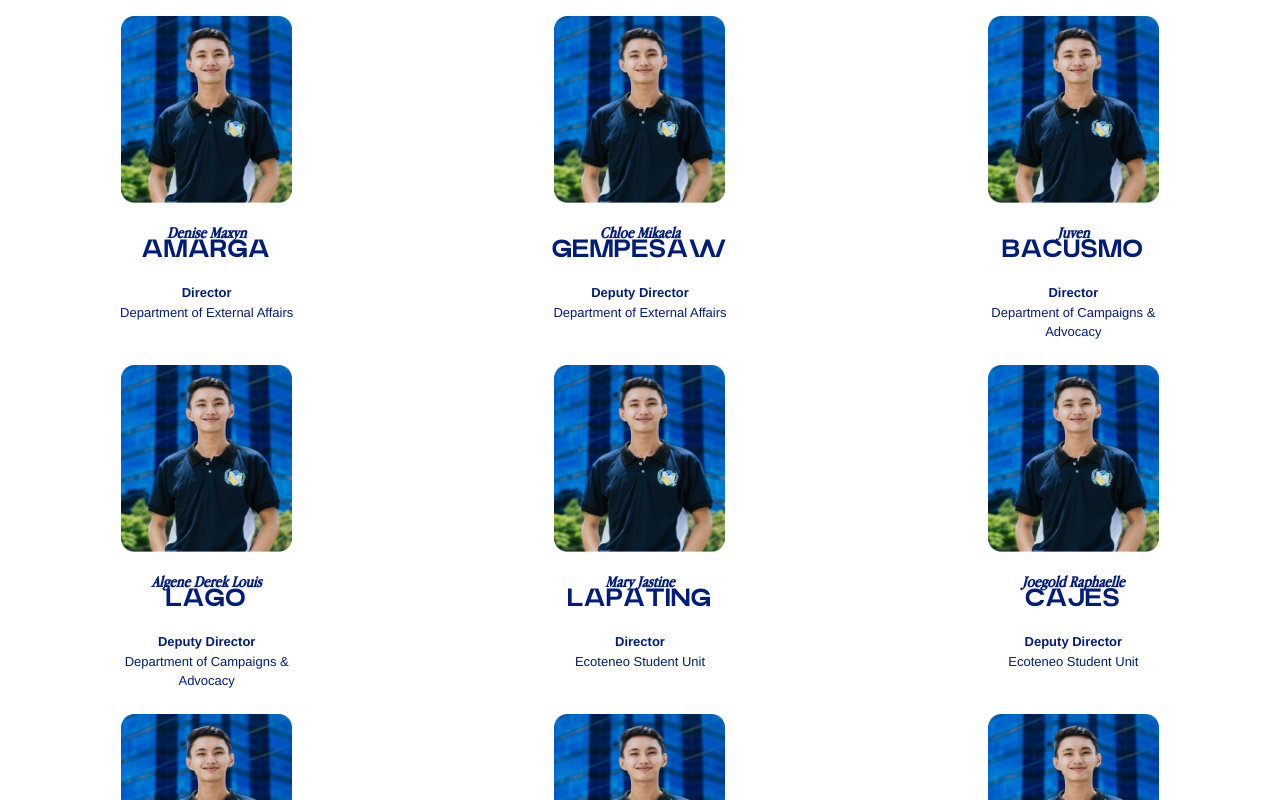
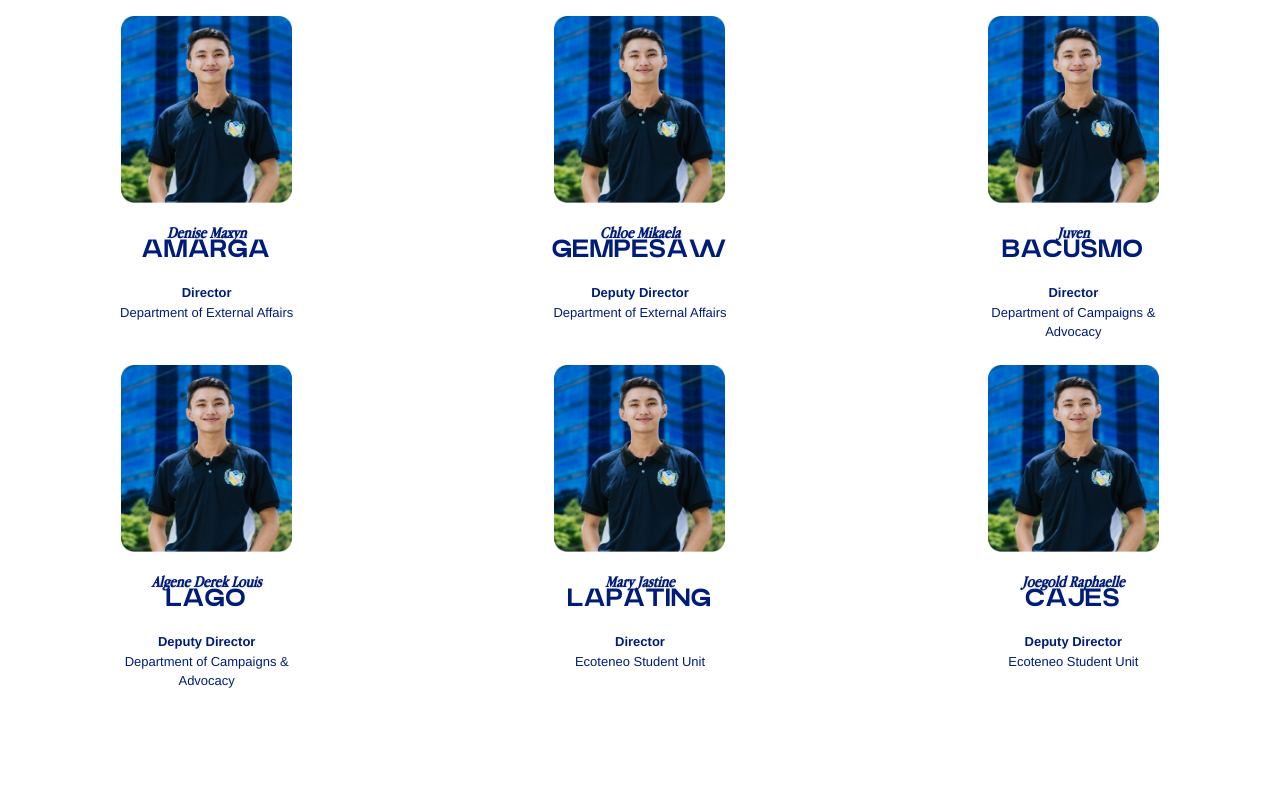
Before and after one commit to SAMAHAN-Systems-Development/samahan-at-the-get-go, a Next.js app: page /department-section in a window 1280 px wide. Shown: the top 800 px of the page. Built offline with nearby package versions, Linux system fonts and the light colour scheme.

Commit message:
refactor: adjusted data for every department under a specific office

```diff
--- a/src/components/ui/Offices/DepartmentSection.tsx
+++ b/src/components/ui/Offices/DepartmentSection.tsx
@@ -1,13 +1,13 @@
 import React from 'react';
 
 import OfficerSmallCard from '@/components/ui/OfficerSmallCard';
-import { Department } from '@/data/Departments';
+import { OSPDepartment } from '@/data/Departments';
 
 const DepartmentSection: React.FC = () => {
   return (
     <>
       <div className="grid grid-cols-1 md:grid-cols-2 lg:grid-cols-3 gap-y-5 md:gap-x-5">
-        {Department.map((item, index) => (
+        {OSPDepartment.map((item, index) => (
           <OfficerSmallCard key={index} {...item} />
         ))}
       </div>
--- a/src/data/Departments.ts
+++ b/src/data/Departments.ts
@@ -1,7 +1,7 @@
 import type { officer } from 'lib/types/officerType';
 import placeholder from 'public/assets/images/Canonigo.jpg';
 
-export const Department: officer[] = [
+export const OSPDepartment: officer[] = [
   {
     officer: {
       position: 'Director',
@@ -56,6 +56,9 @@ export const Department: officer[] = [
     },
     imageUrl: placeholder,
   },
+];
+
+export const OVPDepartment: officer[] = [
   {
     officer: {
       position: 'Director',
@@ -92,6 +95,9 @@ export const Department: officer[] = [
     },
     imageUrl: placeholder,
   },
+];
+
+export const OSGDepartment: officer[] = [
   {
     officer: {
       position: 'Director',
@@ -182,6 +188,9 @@ export const Department: officer[] = [
     },
     imageUrl: placeholder,
   },
+];
+
+export const OSTDepartment: officer[] = [
   {
     officer: {
       position: 'Director',
```
